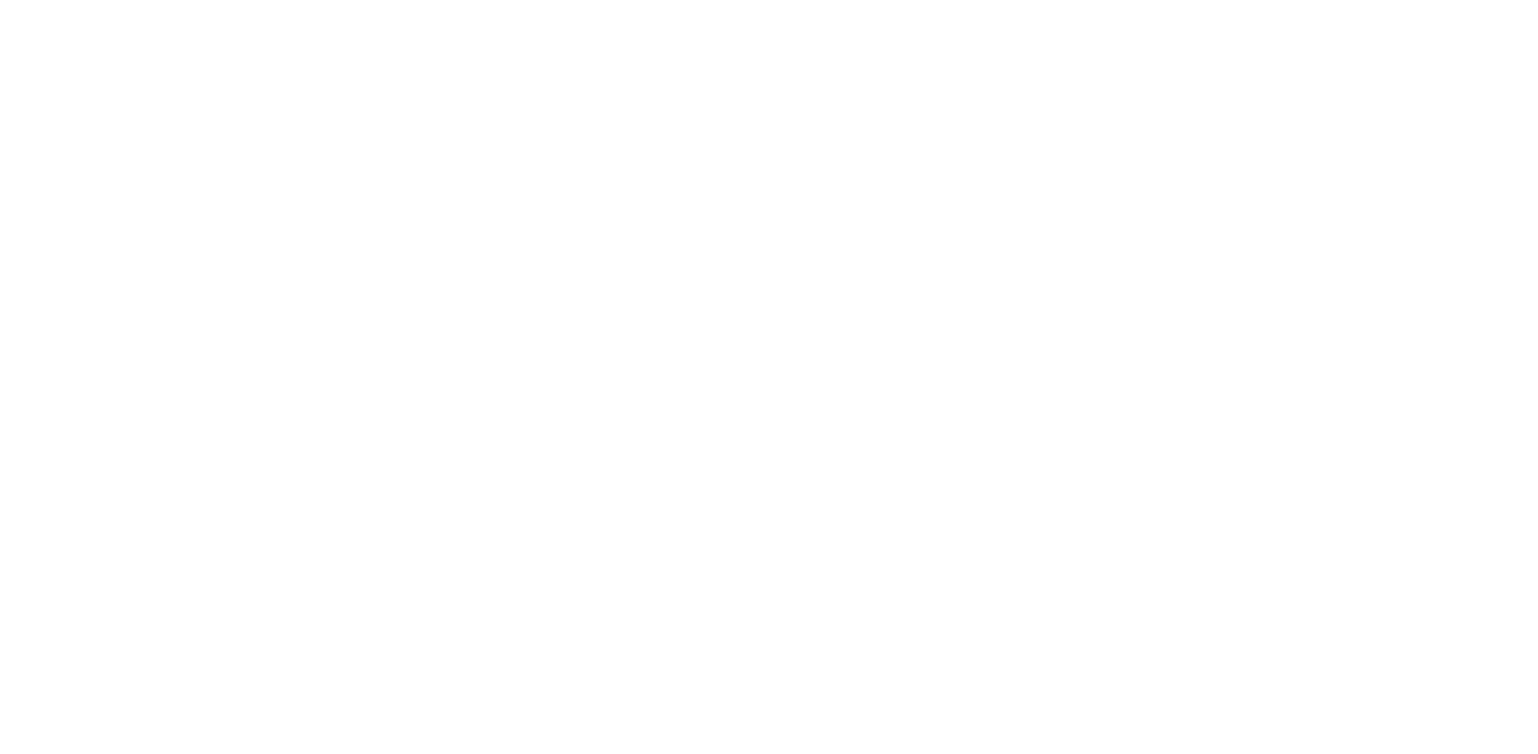
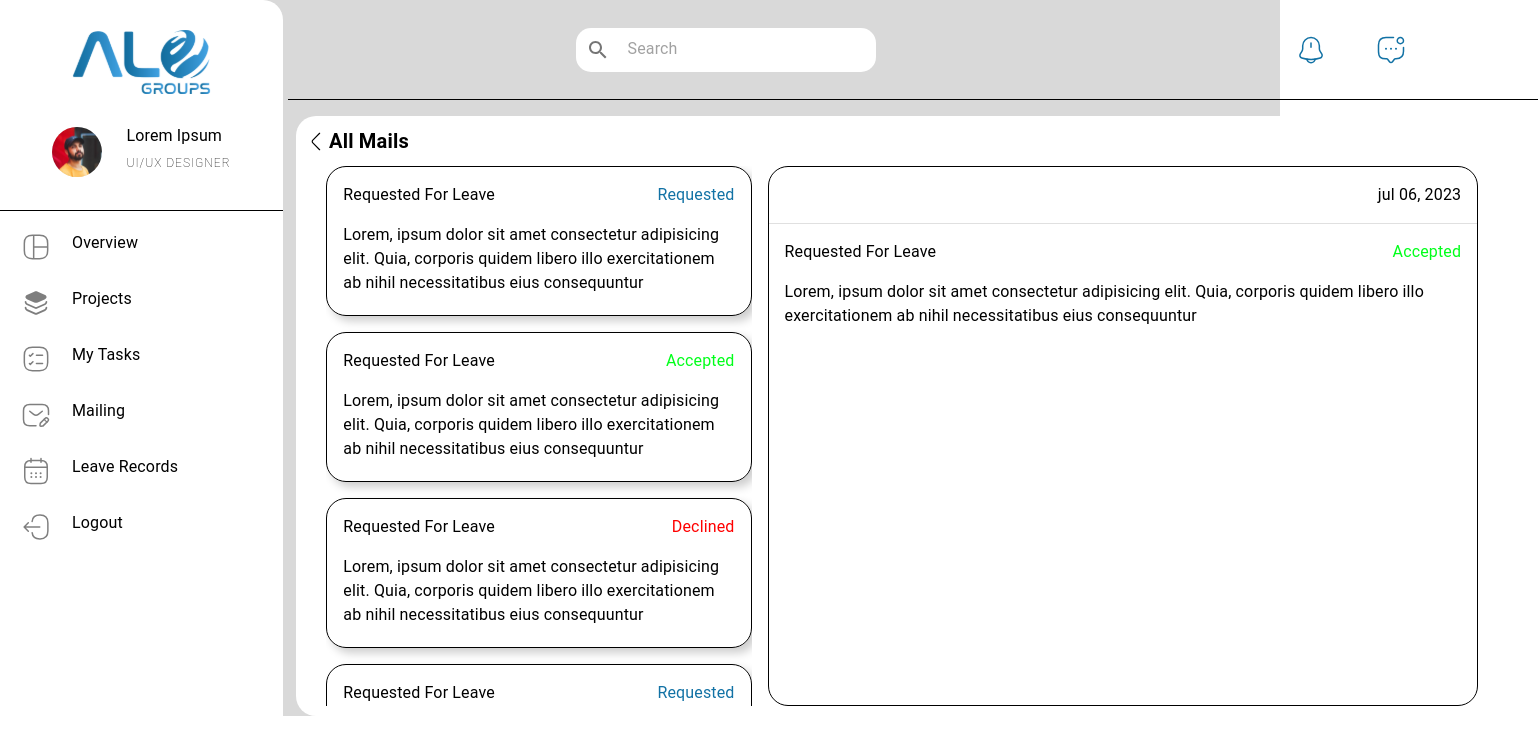
Before and after one commit to adharsh2000/alo_group, a React (Create React App) app: page /allmails in a window 1280 px wide. Before the commit this address had no page. Shown: the top 754 px of the page, 1538 px wide, since content can reach past the window. Built offline with nearby package versions, Linux system fonts and the light colour scheme.

Commit message:
all mail page completed

```diff
--- a/src/App.js
+++ b/src/App.js
@@ -7,6 +7,7 @@ import EmpDashboard from "./Pages/Employee/EmpDashboard";
 import EmpProject from "./Pages/Employee/EmpProject";
 import EmpTasks from "./Pages/Employee/EmpTasks";
 import EmpMail from "./Pages/Employee/EmpMail";
+import EmpAllMail from "./Pages/Employee/EmpAllMail";
 
 
 function App() {
@@ -24,6 +25,7 @@ function App() {
         <Route path="/projects" element={<EmpProject /> } />
         <Route path="/mytasks" element={<EmpTasks /> } />
         <Route path="/mailing" element={<EmpMail /> } />
+        <Route path="/allmails" element={<EmpAllMail /> } />
       </Routes>
     </Box>
     </ThemeProvider>
--- /dev/null
+++ b/src/Components/UserComponents/UserMailCard.jsx
@@ -0,0 +1,46 @@
+import React from "react";
+import { Box, Typography, useTheme } from "@mui/material";
+
+const UserMailCard = ({ value,height }) => {
+  const theme = useTheme();
+  const boxShadow = theme?.shape?.shadow;
+
+  const colorGenerate = (value) => {
+    if (value === "Requested") {
+      return "#1272A5";
+    } else if (value === "Accepted") {
+      return "#00FF1A";
+    } else if (value === "Declined") {
+      return "#FF0000";
+    }
+  };
+
+  return (
+    <Box
+      width="100%"
+      height={height ? height : 150}
+      sx={!height && {
+        border:'1px solid #000',
+        borderRadius:'20px',
+        mb:2,
+        boxShadow:boxShadow
+      }}
+    //   border="1px solid #000"
+    //   borderRadius="20px"
+    //   mb={2}
+    //   boxShadow={boxShadow}
+    >
+      <Box display="flex" justifyContent="space-between" px={2} py={2}>
+        <Typography>Requested For Leave</Typography>
+        <Typography color={colorGenerate(value)}>{value}</Typography>
+      </Box>
+      <Typography px={2}>
+        Lorem, ipsum dolor sit amet consectetur adipisicing elit. Quia, corporis
+        quidem libero illo exercitationem ab nihil necessitatibus eius
+        consequuntur
+      </Typography>
+    </Box>
+  );
+};
+
+export default UserMailCard;
--- /dev/null
+++ b/src/Pages/Employee/EmpAllMail.jsx
@@ -0,0 +1,74 @@
+import React from "react";
+import { Box, Divider, Typography, useTheme } from "@mui/material";
+import UserNavbar from "../../Components/UserComponents/UserNavbar";
+import UserHeader from "../../Components/UserComponents/UserHeader";
+import LeftArrowIcon from "../../Icons/LeftArrowIcon.svg";
+import UserMailCard from "../../Components/UserComponents/UserMailCard";
+const EmpAllMail = () => {
+  const theme = useTheme();
+  const bgColor = theme?.palette?.background?.default;
+  const paper = theme?.palette?.background?.paper;
+  return (
+    <Box width="100%" bgcolor={bgColor} display="flex">
+      <Box display="flex">
+        <UserNavbar />
+      </Box>
+      <Box ml={36}>
+        <UserHeader />
+        <Box
+          width="97%"
+          mt={1}
+          ml={1}
+          height={600}
+          bgcolor={paper}
+          borderRadius="20px"
+        >
+          <Box
+            display="flex"
+            alignItems="center"
+            mt={2}
+            width="100%"
+            height={50}
+            pl={1}
+          >
+            <img src={LeftArrowIcon} alt="back" width={25} />
+            <Typography fontWeight="bold" fontSize="20px">
+              All Mails
+            </Typography>
+          </Box>
+          <Box width="95%" display="flex" gap={2} mx="auto" height={540}>
+            <Box
+              flex={1.5}
+              sx={{
+                maxHeight: 540,
+                overflowY: "auto",
+                boxSizing: "border-box",
+                "&::-webkit-scrollbar": {
+                  display: "none",
+                },
+                scrollbarWidth: "none",
+              }}
+            >
+              <UserMailCard value={"Requested"} />
+              <UserMailCard value={"Accepted"} />
+              <UserMailCard value={"Declined"} />
+              <UserMailCard value={"Requested"} />
+              <UserMailCard value={"Accepted"} />
+              <UserMailCard value={"Declined"} />
+              <UserMailCard value={"Requested"} />
+              <UserMailCard value={"Accepted"} />
+              <UserMailCard value={"Declined"} />
+            </Box>
+            <Box flex={2.5} border="1px solid #000" borderRadius="20px">
+              <Typography textAlign="end" p={2}>jul 06, 2023</Typography>
+              <Divider />
+              <UserMailCard height={500} value={"Accepted"} />
+            </Box>
+          </Box>
+        </Box>
+      </Box>
+    </Box>
+  );
+};
+
+export default EmpAllMail;
```
Also changed, not shown: src/Icons/LeftArrowIcon.svg (added).
